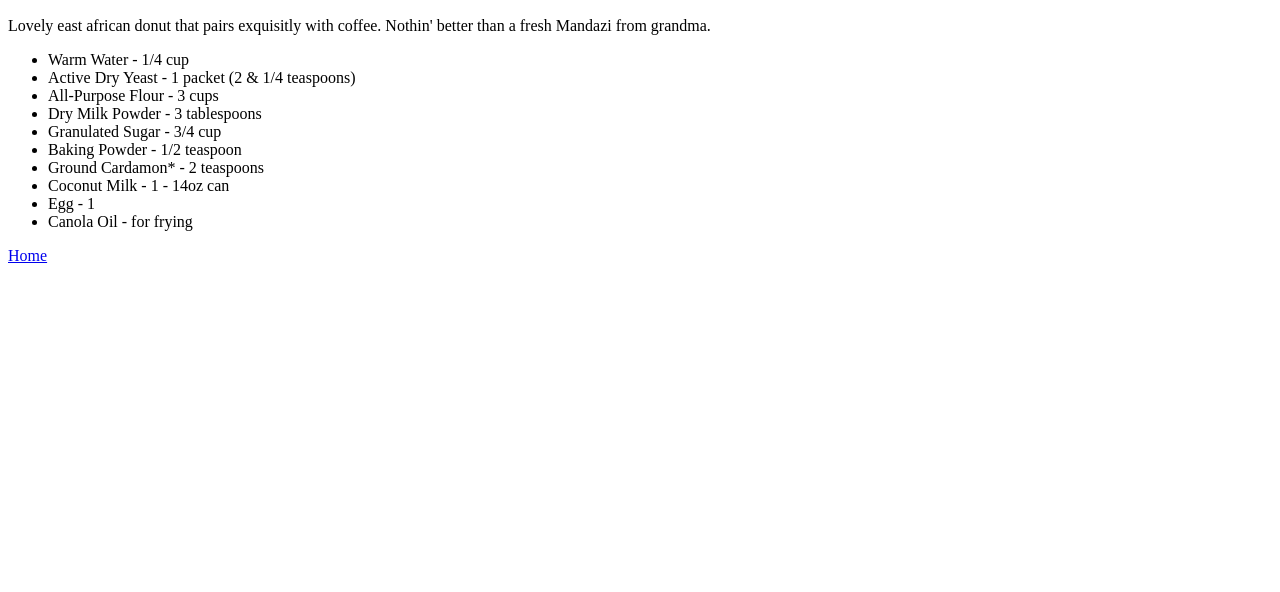
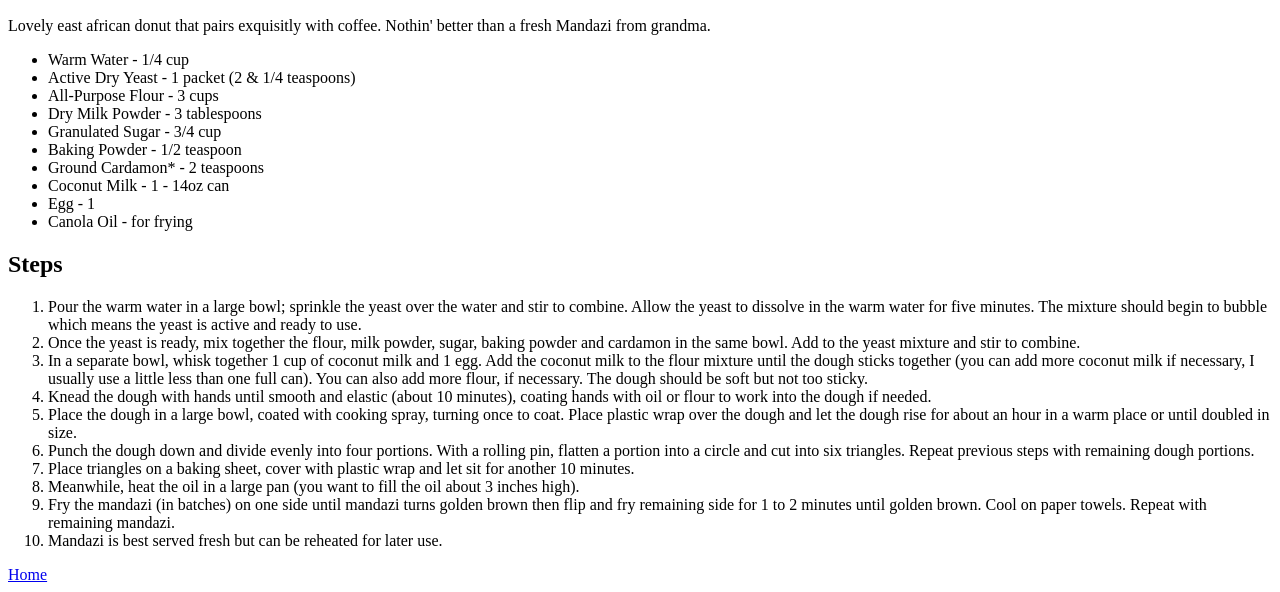
Before and after one commit to GMerwanji/odin-recipes, a plain HTML site: page recipes/mandazi.html in a window 1280 px wide. Shown: the part 634-1226 px from the top of the page. Before the commit the page ends 907 px from the top, so only its background shows below. Drawn offline with Linux system fonts and the light colour scheme.

Commit message:
Add steps list

```diff
--- a/recipes/mandazi.html
+++ b/recipes/mandazi.html
@@ -7,6 +7,7 @@
     <body>
         <h1>Mandazi</h1>
         <img src="../images/mandazi.jpeg" alt="Mandazi in a bowl" height="500" width="500">
+
         <h2>Description</h2>
         <p>
             Lovely east african donut that pairs exquisitly with coffee. Nothin' better than a fresh Mandazi from grandma.
@@ -24,6 +25,19 @@
             <li>Canola Oil - for frying</li>
         </ul>
 
+        <h2>Steps</h2>
+        <ol>
+            <li>Pour the warm water in a large bowl; sprinkle the yeast over the water and stir to combine. Allow the yeast to dissolve in the warm water for five minutes. The mixture should begin to bubble which means the yeast is active and ready to use.</li>
+            <li>Once the yeast is ready, mix together the flour, milk powder, sugar, baking powder and cardamon in the same bowl. Add to the yeast mixture and stir to combine.</li>
+            <li>In a separate bowl, whisk together 1 cup of coconut milk and 1 egg. Add the coconut milk to the flour mixture until the dough sticks together (you can add more coconut milk if necessary, I usually use a little less than one full can). You can also add more flour, if necessary. The dough should be soft but not too sticky.</li>
+            <li>Knead the dough with hands until smooth and elastic (about 10 minutes), coating hands with oil or flour to work into the dough if needed.</li>
+            <li>Place the dough in a large bowl, coated with cooking spray, turning once to coat. Place plastic wrap over the dough and let the dough rise for about an hour in a warm place or until doubled in size.</li>
+            <li>Punch the dough down and divide evenly into four portions. With a rolling pin, flatten a portion into a circle and cut into six triangles. Repeat previous steps with remaining dough portions.</li>
+            <li>Place triangles on a baking sheet, cover with plastic wrap and let sit for another 10 minutes.</li>
+            <li>Meanwhile, heat the oil in a large pan (you want to fill the oil about 3 inches high).</li>
+            <li>Fry the mandazi (in batches) on one side until mandazi turns golden brown then flip and fry remaining side for 1 to 2 minutes until golden brown. Cool on paper towels. Repeat with remaining mandazi.</li>
+            <li>Mandazi is best served fresh but can be reheated for later use.</li>
+        </ol>
 
         <a href="../index.html">Home</a>
     </body>
```
